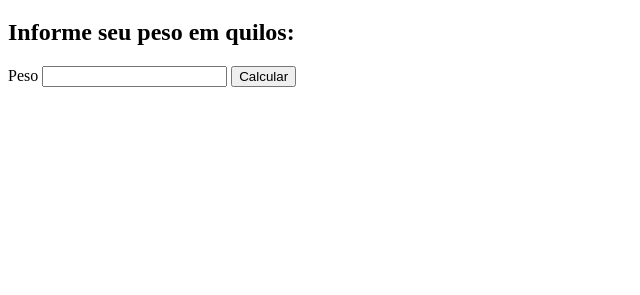
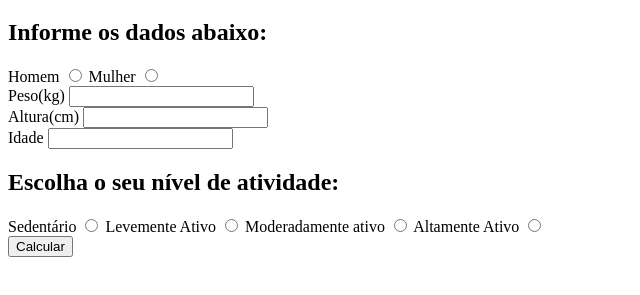
Before and after one commit to vitorc1990/projetoFitness, a website: page public/calculadoraGet.html in a window 1280 px wide. Shown: the part 61-356 px from the top of the page, without its empty margins (0-640 px from the left). Drawn offline with Linux system fonts and the light colour scheme.

Commit message:
Sexto commit, com segunda funcao

```diff
--- a/public/calculadoraGet.html
+++ b/public/calculadoraGet.html
@@ -9,11 +9,36 @@
 </head>
 <body>
     <h1>Gasto Energético Total</h1>
-    <h2>Informe seu peso em quilos:</h2>
+    <h2>Informe os dados abaixo:</h2>
     <label for="#">
-        <a>Peso</a>
-        <input type="number" id="input_calc_agua" min="0">
+        <div>
+            <a>Homem</a>
+            <input type="radio" id="input_homem" name="genero" value="homem">
+            <a>Mulher</a>
+            <input type="radio" id="input_mulher" name="genero" value="mulher">
+        </div>
+        <a>Peso(kg)</a>
+        <input type="number" id="input_calc_peso" min="0">
+        <div>
+            <a>Altura(cm)</a>
+            <input type="number" id="input_calc_altura" min="0">
+        </div>
+        <div>
+            <a>Idade</a>
+            <input type="number" id="input_calc_idade" min="0">
+        </div>
+        <div>
+            <h2>Escolha o seu nível de atividade:</h2>
+            <a>Sedentário</a>
+            <input type="radio" id="input_sedentario" name="atividade" value="1.2">
+            <a>Levemente Ativo</a>
+            <input type="radio" id="input_leve" name="atividade" value="1.4">
+            <a>Moderadamente ativo</a>
+            <input type="radio" id="input_moderado" name="atividade" value="1.7">
+            <a>Altamente Ativo</a>
+            <input type="radio" id="input_alto" name="atividade" value="2">
+        </div>
     </label>
-    <button onclick="calculaAgua()">Calcular</button>
+    <button onclick="calculaGet()">Calcular</button>
 </body>
 </html>
--- a/public/funcoes.js
+++ b/public/funcoes.js
@@ -4,3 +4,19 @@ function calculaAgua() {
     document.write(` Você precisa ingerir ${result.toFixed(2)} litros de água por dia`);
     console.log(result.toFixed(2));
 }
+
+function calculaGet() {
+    var masc = document.getElementById("input_homem").value;
+    var fem = document.getElementById("input_mulher").value;
+    var peso = document.getElementById("input_calc_peso").value;
+    var altura = document.getElementById("input_calc_altura").value;
+    var idade = document.getElementById("input_calc_idade").value;
+    var atividade = document.getElementById("input_sedentario").value;
+    if (masc == "homem") {
+        var result = 66 + (13.7 * peso) + (5 * altura) - (6.8 * idade);
+        document.write(`Seu Gasto Energético Total é ${result * atividade} Kcal.`)
+    } else if (fem == "mulher") {
+        var result = 655 + (9.6 * peso) + (1.8 * altura) - (4.7 * idade);
+        document.write(`Seu Gasto Energético Total é ${result * atividade} Kcal.`)
+    }
+}
```
